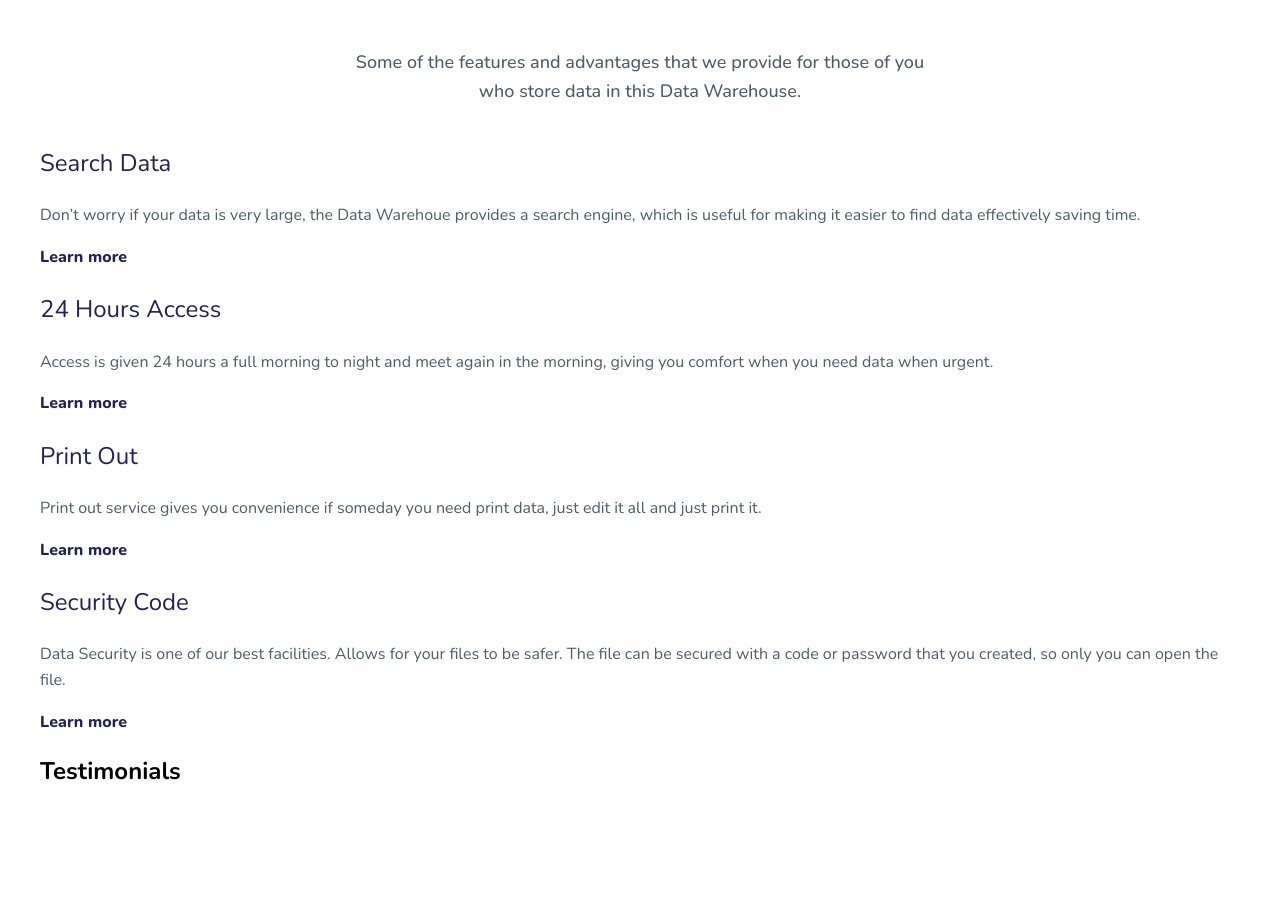
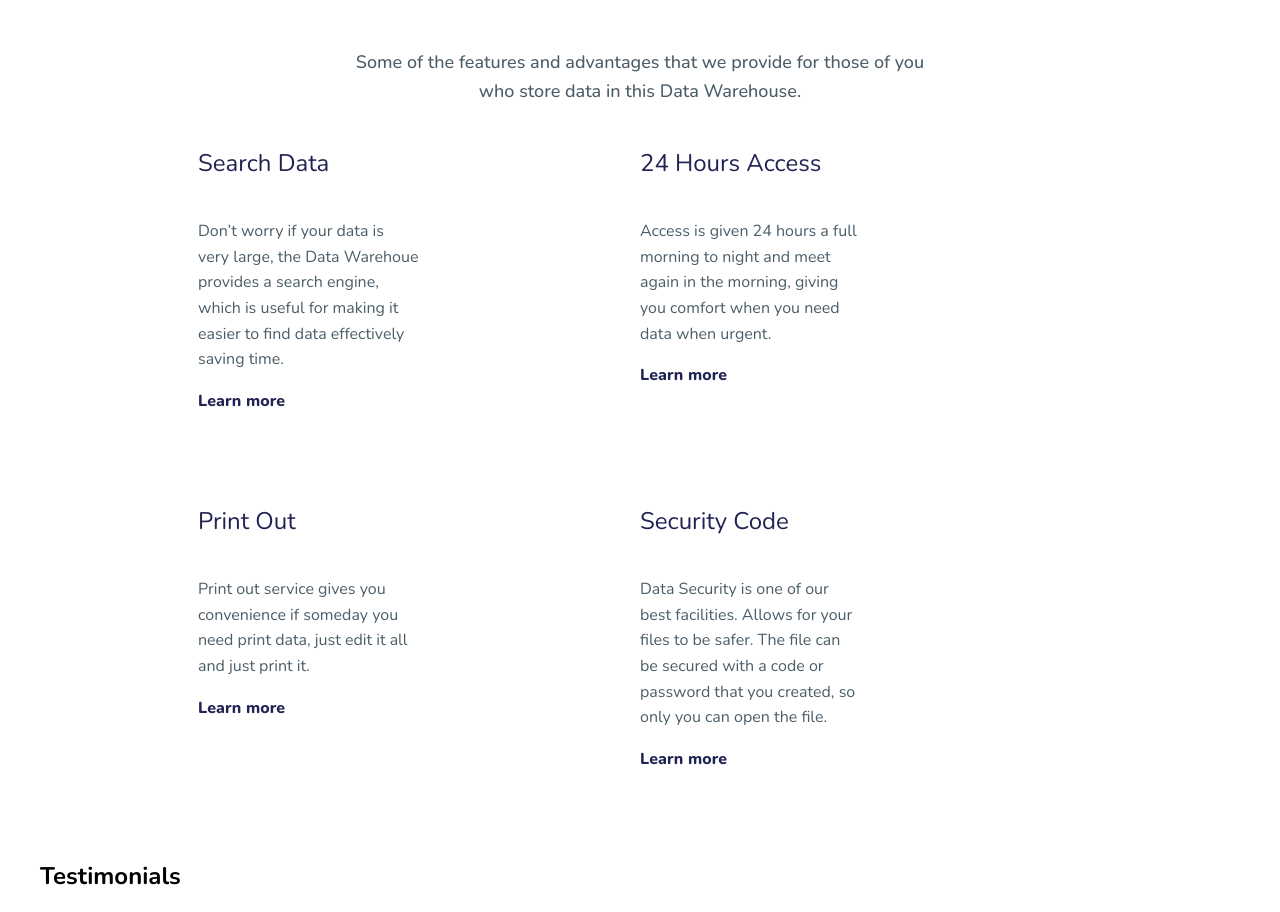
Before and after one commit to PLubrycht/website-design-project-2, a plain HTML site: page index.html in a window 1280 px wide. Shown: the part 1888-2800 px from the top of the page. Before the commit the page ends 2695 px from the top, so only its background shows below. Drawn offline with nearby package versions, Linux system fonts and the light colour scheme.

Commit message:
project update

```diff
--- a/styles.css
+++ b/styles.css
@@ -137,12 +137,20 @@ body {
   text-align: center;
   color: #4b5d68;
 }
-.features-cards {
+.features-boxes {
   display: flex;
+  align-items: center;
+  justify-content: center;
+  flex-wrap: wrap;
 }
-.features-box-main-content {
+.features-card {
+  width: 442px;
+  height: 358px;
+}
+.features-card-main-content {
   display: flex;
   flex-direction: column;
+  width: 50%;
 }
 .features-card-heading {
   font-size: 24px;
```
